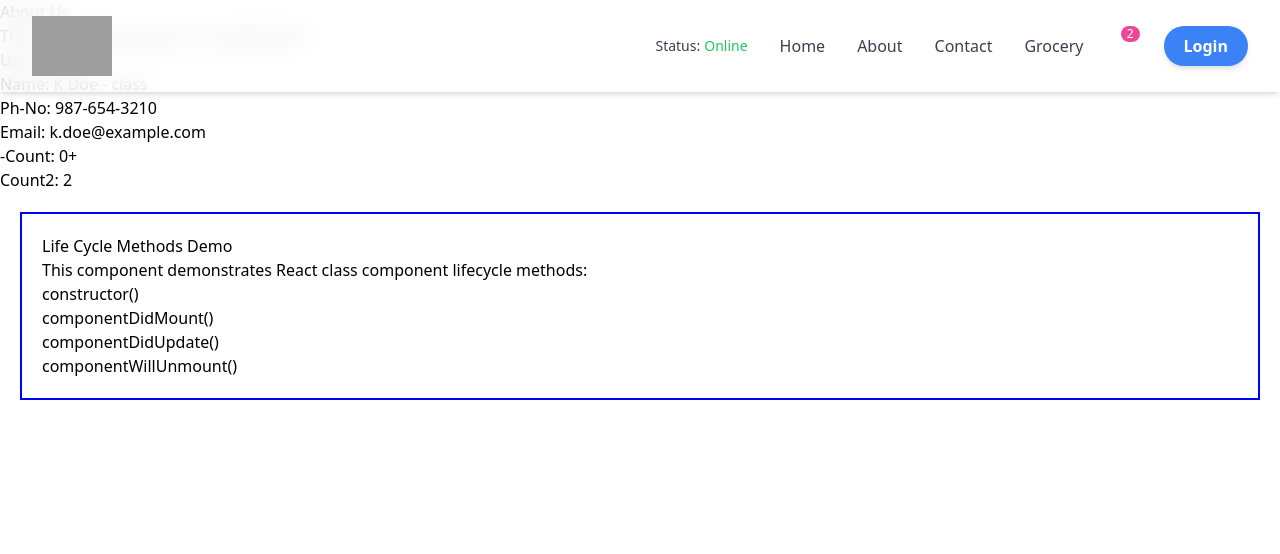
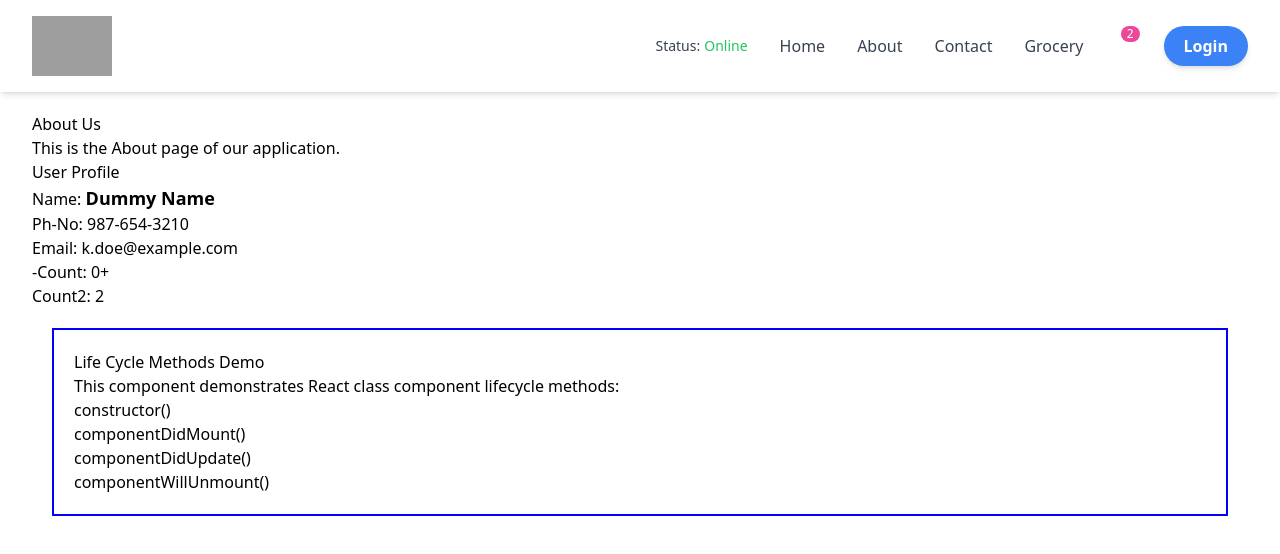
Before and after one commit to shivani3200/NamasteReact, a React (Vite) app: page /about in a window 1280 px wide. Shown: the top 554 px of the page. Built offline with nearby package versions, Linux system fonts and the light colour scheme; no server answers; grey boxes are pictures that could not be loaded; some icons are missing.

Commit message:
react context in class component

```diff
--- a/src/components/About.js
+++ b/src/components/About.js
@@ -1,7 +1,7 @@
 import React from "react";
 import UserClass from "./UserClass";
 import LifeCycleMethods from "./LifeCycleMethods";
-
+import UserContext from "../utils/UserContext";
 
 // const About = () => {
 //   return (
@@ -27,13 +27,18 @@ class About extends React.Component {
   render() {
     console.log("parent - render");
     return (
-      <div className="about-container">
+      <div className="about-container mt-20 p-8">
         <h1>About Us</h1>
         <p>This is the About page of our application.</p>
         <div style={{ display: "flex", flexDirection: "row", gap: "20px" }}>
+          <UserClass name={
+          <UserContext.Consumer>
+            {({loggedInUser}) => (<span className="text-lg font-semibold">{loggedInUser}</span>)}
+          </UserContext.Consumer>
+           } phone={"987-654-3210"} email={"k.doe@example.com"} />
+        </div>
 
-          <UserClass name={"K Doe - class"} phone={"987-654-3210"} email={"k.doe@example.com"} />
-        </div>
+
 
         <LifeCycleMethods />
       </div>
```
